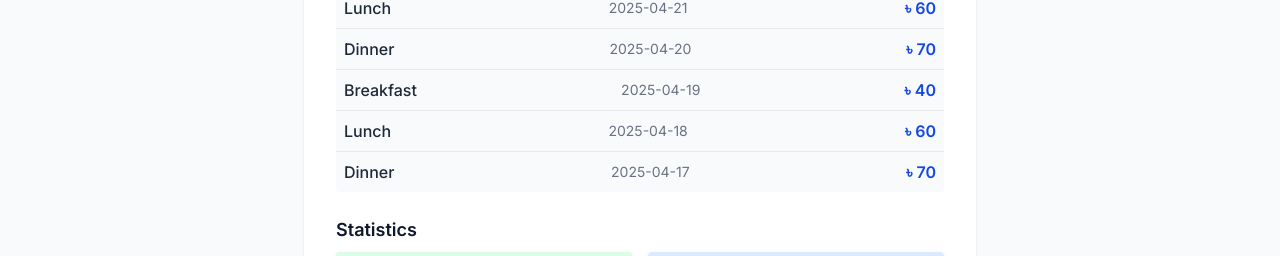
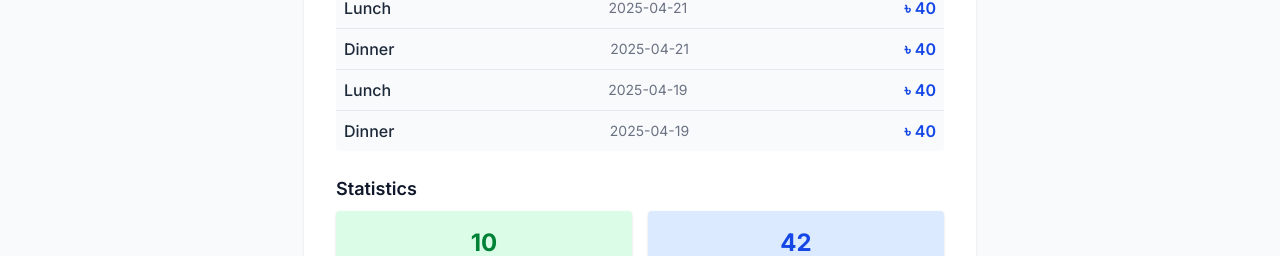
Before and after one commit to mahabubarafat-st/meal-manager-frontend, a Next.js app: page /home in a window 1280 px wide. Shown: the part 553-809 px from the top of the page. Built offline with nearby package versions, Linux system fonts and the light colour scheme.

Commit message:
improvement

```diff
--- a/src/app/home/page.tsx
+++ b/src/app/home/page.tsx
@@ -2,11 +2,11 @@ export default function HomePage() {
   // Fake data
   const balance = 1250.75;
   const mealHistory = [
-    { date: "2025-04-21", meal: "Lunch", amount: 60 },
-    { date: "2025-04-20", meal: "Dinner", amount: 70 },
-    { date: "2025-04-19", meal: "Breakfast", amount: 40 },
-    { date: "2025-04-18", meal: "Lunch", amount: 60 },
-    { date: "2025-04-17", meal: "Dinner", amount: 70 },
+    { date: "2025-04-21", meal: "Lunch", amount: 40 },
+    { date: "2025-04-21", meal: "Dinner", amount: 40 },
+    // { date: "2025-04-19", meal: "Breakfast", amount: 40 },
+    { date: "2025-04-19", meal: "Lunch", amount: 40 },
+    { date: "2025-04-19", meal: "Dinner", amount: 40 },
   ];
   const stats = {
     week: 10,
```
